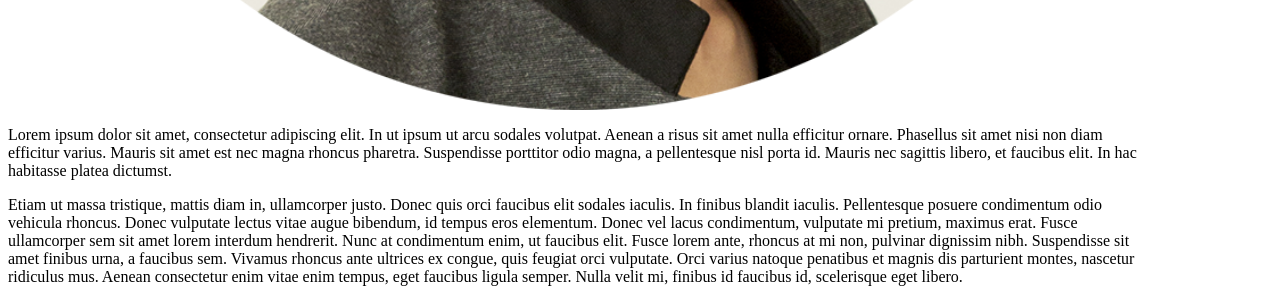
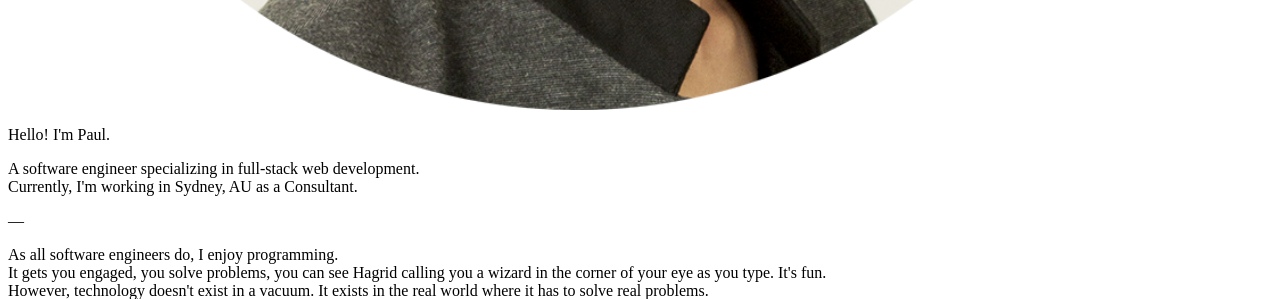
Before and after one commit to PaulHJoo/Blog, a Gatsby site: page /about in a window 1280 px wide. Shown: the part 1190-1489 px from the top of the page. Built offline with nearby package versions, Linux system fonts and the light colour scheme; Gatsby itself is replaced by a stand-in of ours.

Commit message:
About text.

```diff
--- a/src/pages/about.jsx
+++ b/src/pages/about.jsx
@@ -19,32 +19,35 @@ const About = ({ data }) => {
                 About
             </p>
             <Img className="width-300 margin-l-r-auto" sizes={file.childImageSharp.sizes} />
-            <p>
-                Lorem ipsum dolor sit amet, consectetur adipiscing elit.
-                In ut ipsum ut arcu sodales volutpat.
-                Aenean a risus sit amet nulla efficitur ornare.
-                Phasellus sit amet nisi non diam efficitur varius.
-                Mauris sit amet est nec magna rhoncus pharetra.
-                Suspendisse porttitor odio magna, a pellentesque nisl porta id.
-                Mauris nec sagittis libero, et faucibus elit.
-                In hac habitasse platea dictumst.
+            <div className="reading-text">
+                <p>
+                    Hello! I'm Paul.
             </p>
-            <p>
-                Etiam ut massa tristique, mattis diam in, ullamcorper justo.
-                Donec quis orci faucibus elit sodales iaculis.
-                In finibus blandit iaculis.
-                Pellentesque posuere condimentum odio vehicula rhoncus.
-                Donec vulputate lectus vitae augue bibendum, id tempus eros elementum.
-                Donec vel lacus condimentum, vulputate mi pretium, maximus erat.
-                Fusce ullamcorper sem sit amet lorem interdum hendrerit.
-                Nunc at condimentum enim, ut faucibus elit.
-                Fusce lorem ante, rhoncus at mi non, pulvinar dignissim nibh.
-                Suspendisse sit amet finibus urna, a faucibus sem.
-                Vivamus rhoncus ante ultrices ex congue, quis feugiat orci vulputate.
-                Orci varius natoque penatibus et magnis dis parturient montes, nascetur ridiculus mus.
-                Aenean consectetur enim vitae enim tempus, eget faucibus ligula semper.
-                Nulla velit mi, finibus id faucibus id, scelerisque eget libero.
+                <p>
+                    A software engineer specializing in full-stack web development. <br />
+                    Currently, I'm working in Sydney, AU as a Consultant.
             </p>
+                <p>
+                    —
+            </p>
+                <p>
+                    As all software engineers do, I enjoy programming. <br />
+                    It gets you engaged, you solve problems, you can see Hagrid calling you a wizard in the corner of your eye as you type. It's fun. <br />
+                    However, technology doesn't exist in a vacuum. It exists in the real world where it has to solve real problems. <br />
+                    And when you're talking about technology to a peer, technical or not, you'll often run into either of two problems.
+            </p>
+                <p>
+                    - As you explain, you realise they don't understand anything you're saying. <br />
+                    - As you explain, you realise you don't understand anything you're saying.
+            </p>
+                <p>
+                    Nobody is to blame here. Technology is a sandcastle built atop another sandcastle on a mountain - in outer space. <br />
+                    Abstraction as a concept was created so that we don't have to conquer every level of this nightmare clown castle just to get started. <br />
+                    That being said, I like exploring this nightmare clown castle. <br />
+                    So, on this blog I'd like to take you with me to explore this castle - to understand it better. <br />
+                    Hopefully afterwards, we can explain things in a way where we don't confuse the other party and ourselves.
+            </p>
+            </div>
             <div className="padding-b-10">
                 <div className="display-inline-block">
                     <TwitterIcon href="https://twitter.com/PaulHJoo" size="small" />
@@ -73,7 +76,7 @@ const About = ({ data }) => {
                 <div className="display-inline-block">
                     <SquareIcon href="" size="small" />
                 </div>
-                <a href="www.google.com"className="display-inline-block margin-l-10 margin-zero top-negative-02em position-relative hover-bottom-border text-no-decor">
+                <a href="www.google.com" className="display-inline-block margin-l-10 margin-zero top-negative-02em position-relative hover-bottom-border text-no-decor">
                     Profile
                 </a>
             </div>
--- a/src/style/text.scss
+++ b/src/style/text.scss
@@ -13,6 +13,16 @@
 @font-face {
     font-family: "Montserrat-Bold";
     src: url("../fonts/Montserrat/Montserrat-Bold.ttf");
+}
+
+@font-face {
+    font-family: "NotoSans";
+    src: url("../fonts/Noto-Sans/NotoSans-Regular.ttf");
+}
+
+@font-face {
+    font-family: "NotoSans-Bold";
+    src: url("../fonts/Noto-Sans/NotoSans-Bold.ttf");
 }
 
 body * {
@@ -59,6 +69,12 @@ body * {
     letter-spacing: 0.3em;
 }
 
+.reading-text p {
+    font-family: "NotoSans", sans-serif;
+    line-height: 1.5;
+    color: #363636 !important;
+}
+
 @media (max-width: $small-mobile-breakpoint) {
     .text-l {
         font-size: 2.4em;
--- a/src/templates/blog-template.jsx
+++ b/src/templates/blog-template.jsx
@@ -35,7 +35,7 @@ const BlogTemplate = ({ data }) => {
 
                 <div>
                     <div
-                    className="content-text"
+                    className="reading-text"
                     dangerouslySetInnerHTML={{ __html: html }} />
                 </div>
             </div>
```
Also changed, not shown: src/templates/blog-template.scss (deleted, +0 -15 lines).
